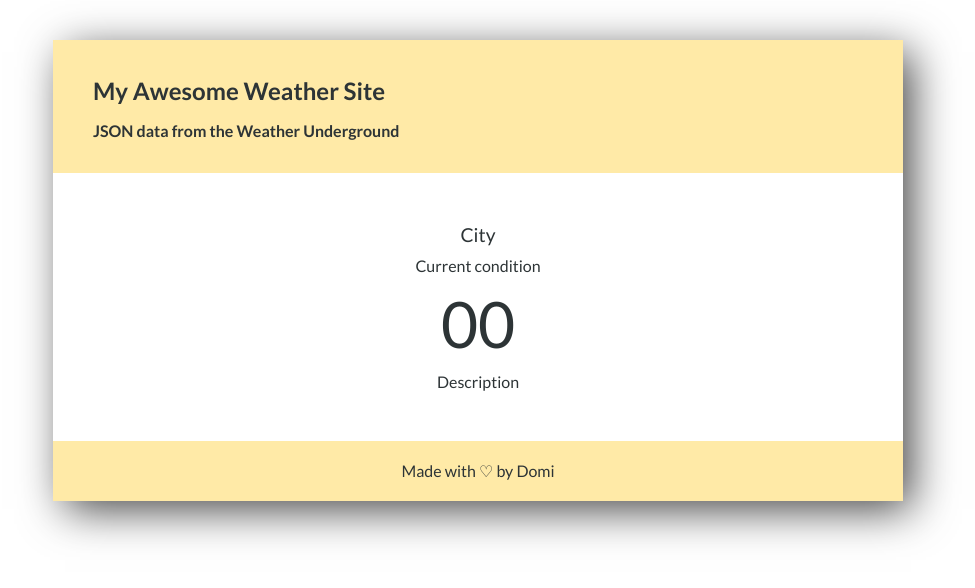
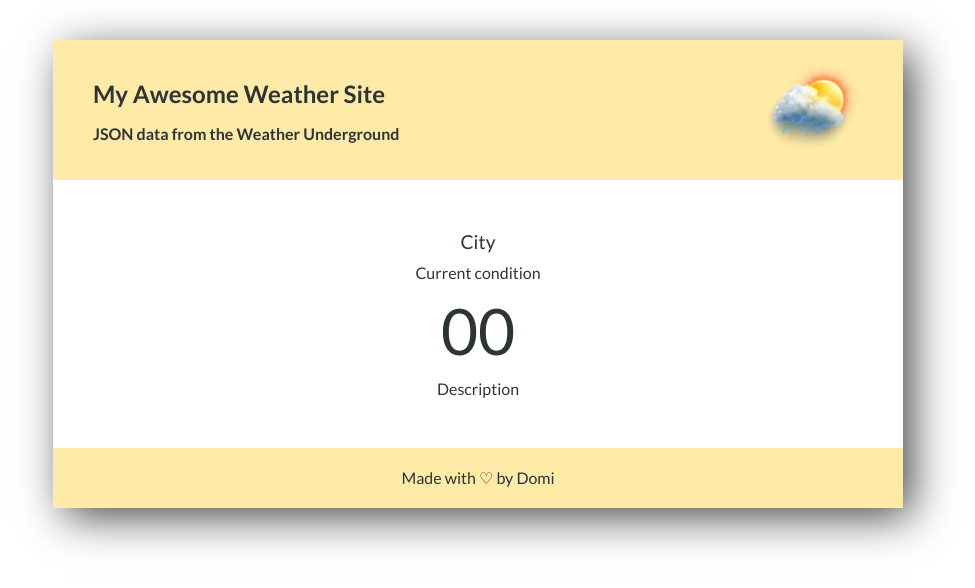
Before and after one commit to dominikaporzyczka/WeatherSite-externalAPI, a plain HTML site: page index.html in a window 1280 px wide. Shown: the whole page, without its empty margins (162-1137 px from the left). Drawn offline with Linux system fonts and the light colour scheme; no server answers.

Commit message:
Add weather icon in header

```diff
--- a/css/app.css
+++ b/css/app.css
@@ -18,11 +18,11 @@ html {
 }
 
 h1 {
-    font-size: 1.5em;
+    font-size: 1em;
 }
 
 h2 {
-    font-size: 1em;
+    font-size: 0.7em;
 }
 
 #container {
@@ -34,6 +34,17 @@ header,
 footer {
     padding: 20px 40px;
     background: #ffeaa7;
+}
+
+/* >>>> HEADER <<<< */
+header {
+    display: flex;
+    align-items: center;
+    justify-content: space-between;
+}
+
+.weather_icon img {
+    width: 70px;
 }
 
 /* >>>> LEFT SECTION <<<< */
@@ -66,4 +77,19 @@ footer {
         margin: 40px auto;
         box-shadow: 10px 10px 42px -2px rgba(0,0,0,0.75);
     }
+
 }
+
+@media screen and (min-width: 490px) {
+    h1 {
+        font-size: 1.5em;
+    }
+
+    h2 {
+        font-size: 1em;
+    }
+
+    .weather_icon img {
+        width: 100px;
+    }
+}
--- a/index.html
+++ b/index.html
@@ -12,8 +12,14 @@
 <body>
     <div id="container">
         <header>
-            <h1>My Awesome Weather Site</h1>
-            <h2>JSON data from the Weather Underground</h2>
+            <div>
+                <h1>My Awesome Weather Site</h1>
+                <h2>JSON data from the Weather Underground</h2>
+            </div>
+
+            <div class="weather_icon">
+                <img src="images/weather.png" alt="weather icon">
+            </div>
         </header>
 
         <section id="left">
```
Also changed, not shown: images/weather.png (added).
